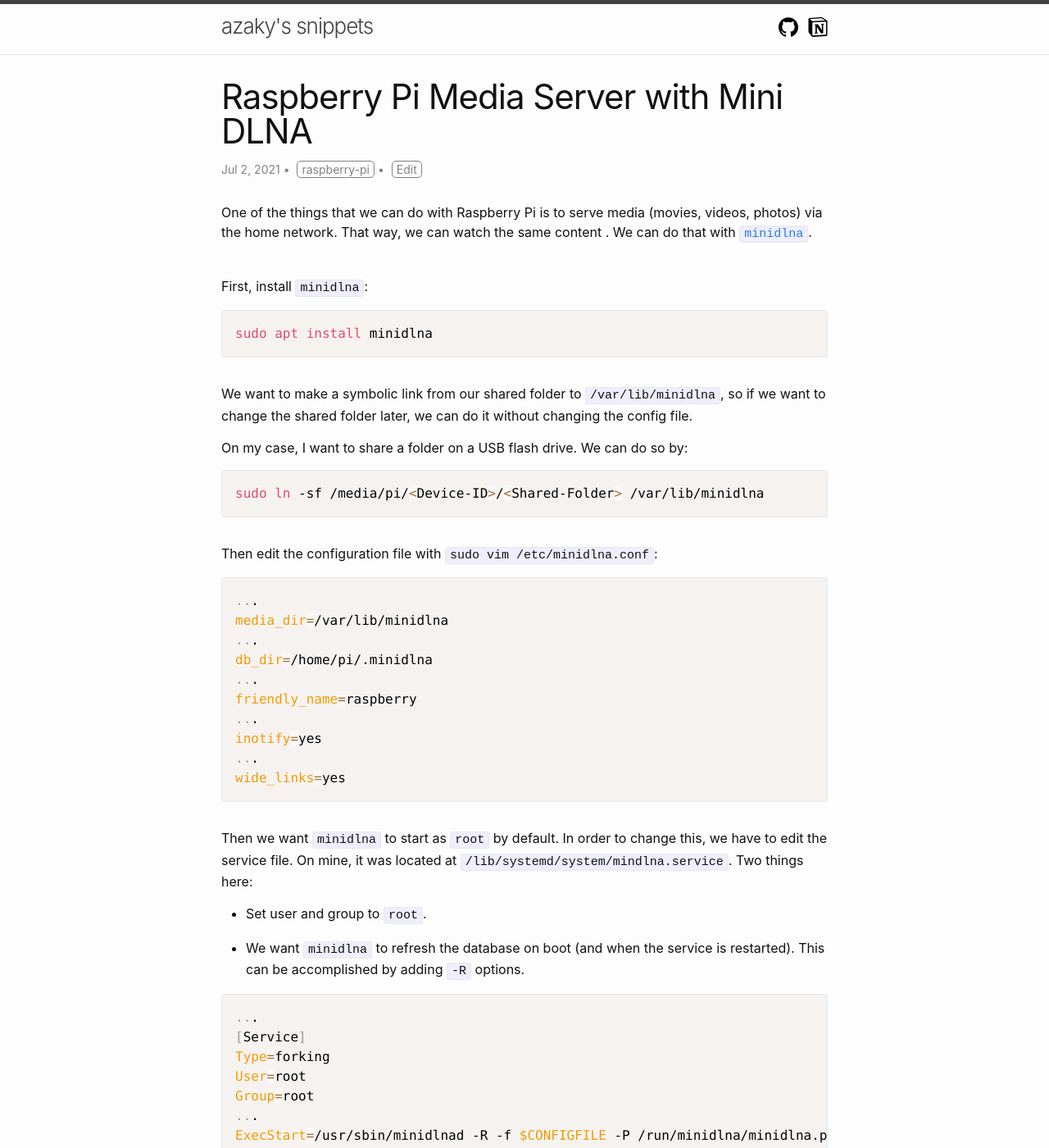
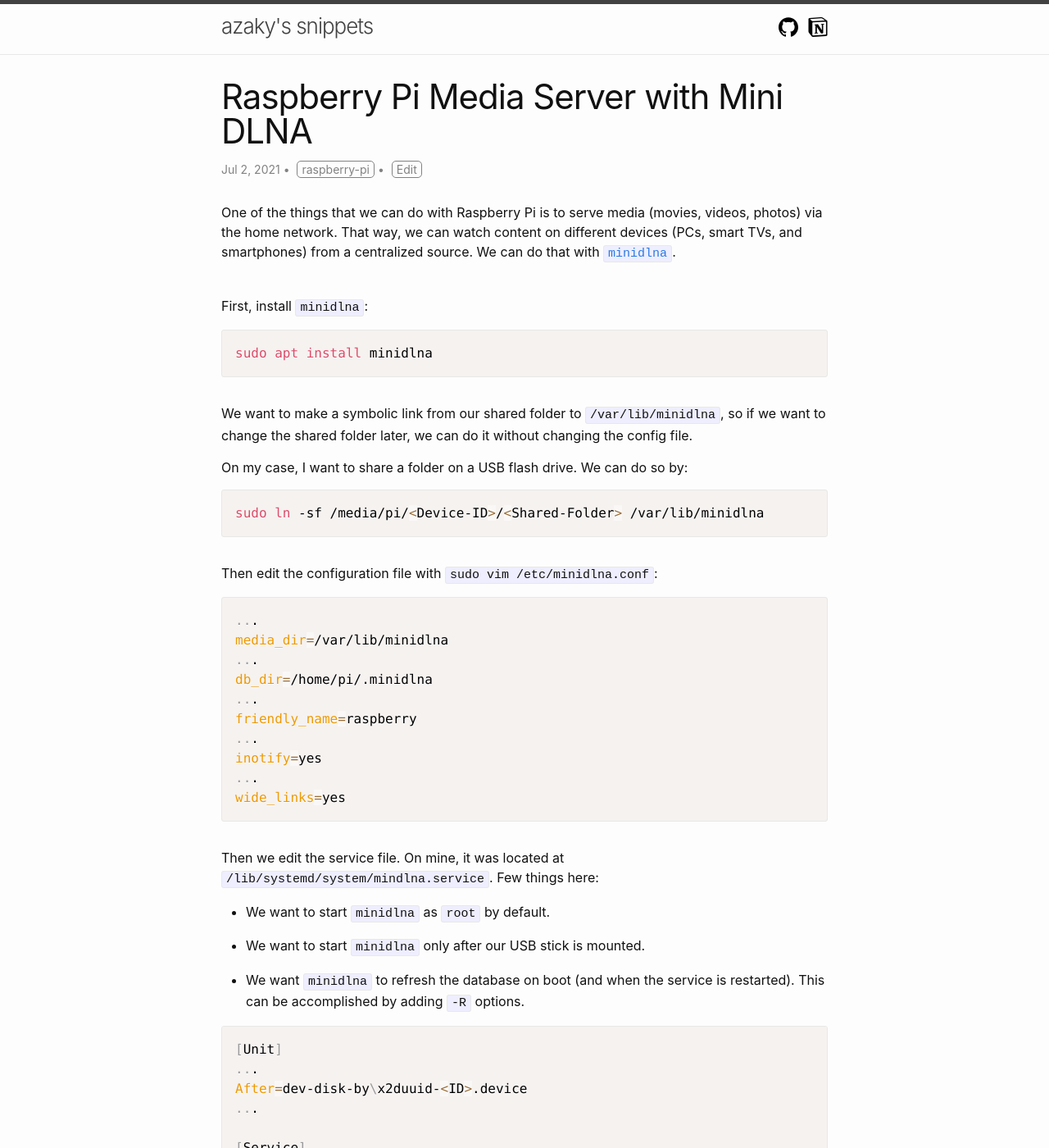
Before and after one commit to azaky/snippets, a Jekyll site: the page built from _posts/2021-07-02-raspberry-pi-media-server-with-mini-dlna.html, in a window 1280 px wide and 1400 px high. Shown: the whole window at 82% size. Built offline with Jekyll 4.4.1, drawn with Linux system fonts in a browser that asks for light colours; nearby versions of some CDN libraries; comment, search, counter and statistics services are not loaded; some of the changed text lies outside the part shown.

Commit message:
sync_notion: Update "Raspberry Pi Media Server with Mini DLNA"
Signed-off-by: github-actions <41898282+github-actions[bot]@users.noreply.github.com>

```diff
--- a/_posts/2021-07-02-raspberry-pi-media-server-with-mini-dlna.html
+++ b/_posts/2021-07-02-raspberry-pi-media-server-with-mini-dlna.html
@@ -6,8 +6,9 @@ tags:
   - raspberry-pi
 excerpt: >-
   One of the things that we can do with Raspberry Pi is to serve media (movies,
-  videos, photos) via the home network. That way, we can watch the same content
-  . We can do that with minidlna.
+  videos, photos) via the home network. That way, we can watch content on
+  different devices (PCs, smart TVs, and smartphones) from a centralized source.
+  We can do that with minidlna.
 notion_id: a94a5d2c20d14743b1c65f344b5c4c17
 
 ---
@@ -16,7 +17,8 @@ notion_id: a94a5d2c20d14743b1c65f344b5c4c17
   <div class="notion-viewport"></div>
   <div class="notion-text">One of the things that we can do with Raspberry Pi is
     to serve media (movies, videos, photos) via the home network. That way, we
-    can watch the same content . We can do that with <a target="_blank"
+    can watch content on different devices (PCs, smart TVs, and smartphones)
+    from a centralized source. We can do that with <a target="_blank"
       rel="noopener noreferrer" class="notion-link"
       href="https://help.ubuntu.com/community/MiniDLNA"><code
         class="notion-inline-code">minidlna</code></a>.</div>
@@ -48,14 +50,17 @@ inotify=yes
 ...
 wide_links=yes</code></pre>
   <div class="notion-blank"> </div>
-  <div class="notion-text">Then we want <code
-      class="notion-inline-code">minidlna</code> to start as <code
-      class="notion-inline-code">root</code> by default. In order to change
-    this, we have to edit the service file. On mine, it was located at <code
-      class="notion-inline-code">/lib/systemd/system/mindlna.service</code>. Two
+  <div class="notion-text">Then we edit the service file. On mine, it was
+    located at <code
+      class="notion-inline-code">/lib/systemd/system/mindlna.service</code>. Few
     things here:</div>
   <ul class="notion-list notion-list-disc">
-    <li>Set user and group to <code class="notion-inline-code">root</code>.</li>
+    <li>We want to start <code class="notion-inline-code">minidlna</code> as
+      <code class="notion-inline-code">root</code> by default.</li>
+  </ul>
+  <ul class="notion-list notion-list-disc">
+    <li>We want to start <code class="notion-inline-code">minidlna</code> only
+      after our USB stick is mounted.</li>
   </ul>
   <ul class="notion-list notion-list-disc">
     <li>We want <code class="notion-inline-code">minidlna</code> to refresh the
@@ -63,17 +68,33 @@ wide_links=yes</code></pre>
       accomplished by adding <code class="notion-inline-code">-R</code> options.
     </li>
   </ul>
-  <pre class="notion-code"><code class="language-Bash">...
+  <pre class="notion-code"><code class="language-Bash">[Unit]
+...
+After=dev-disk-by\x2duuid-&lt;ID&gt;.device
+...
+
 [Service]
-Type=forking
+...
 User=root
 Group=root
 ...
 ExecStart=/usr/sbin/minidlnad -R -f $CONFIGFILE -P /run/minidlna/minidlna.pid $DAEMON_OPTS
 ...</code></pre>
   <div class="notion-blank"> </div>
+  <div class="notion-text">To get the value to put in <code
+      class="notion-inline-code">After=</code>, we can run:</div>
+  <pre
+    class="notion-code"><code class="language-Bash">systemctl list-units -a -t device | grep SanDisk</code></pre>
+  <div class="notion-text">Replace &quot;SanDisk&quot; by your USB brand or name
+    (or omit <code class="notion-inline-code">| grep</code> entirely to see all
+    devices).</div>
+  <div class="notion-blank"> </div>
   <div class="notion-text">Finally, we just have to reload the service.</div>
   <pre class="notion-code"><code class="language-Bash">sudo systemctl daemon-reload
 sudo systemctl restart minidlna</code></pre>
   <div class="notion-blank"> </div>
+  <div class="notion-text">Our shared folder will be visible in our devices as
+    &quot;raspberry&quot; now (or anything that&#x27;s set on <code
+      class="notion-inline-code">friendly_name</code>. On Android, we can use
+    VLC media player to browse files via DLNA.</div>
 </main>
--- a/posts.json
+++ b/posts.json
@@ -1,5 +1,5 @@
 {
-  "last_sync": "2021-07-01T18:31:51.898Z",
+  "last_sync": "2021-07-01T18:53:30.929Z",
   "posts": [
     {
       "id": "97f6ce61-f214-4a6a-970c-a1f4cb31048e",
@@ -41,7 +41,7 @@
       "title": "Raspberry Pi Media Server with Mini DLNA",
       "filename": "2021-07-02-raspberry-pi-media-server-with-mini-dlna.html",
       "date": "2021-07-02T00:00:00.000Z",
-      "last_edited_time": "2021-07-01T18:31:00.000Z"
+      "last_edited_time": "2021-07-01T18:53:00.000Z"
     }
   ]
 }
```
